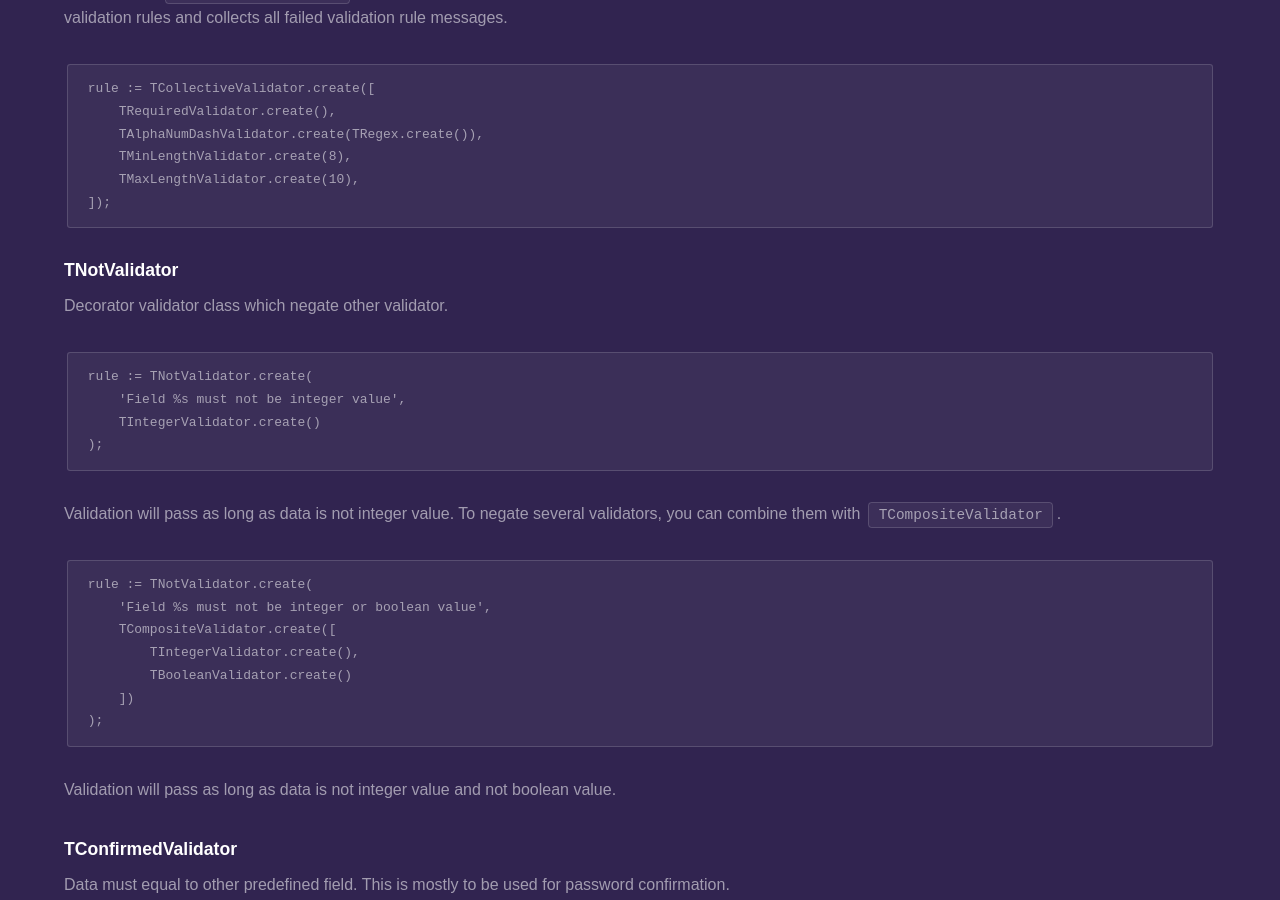
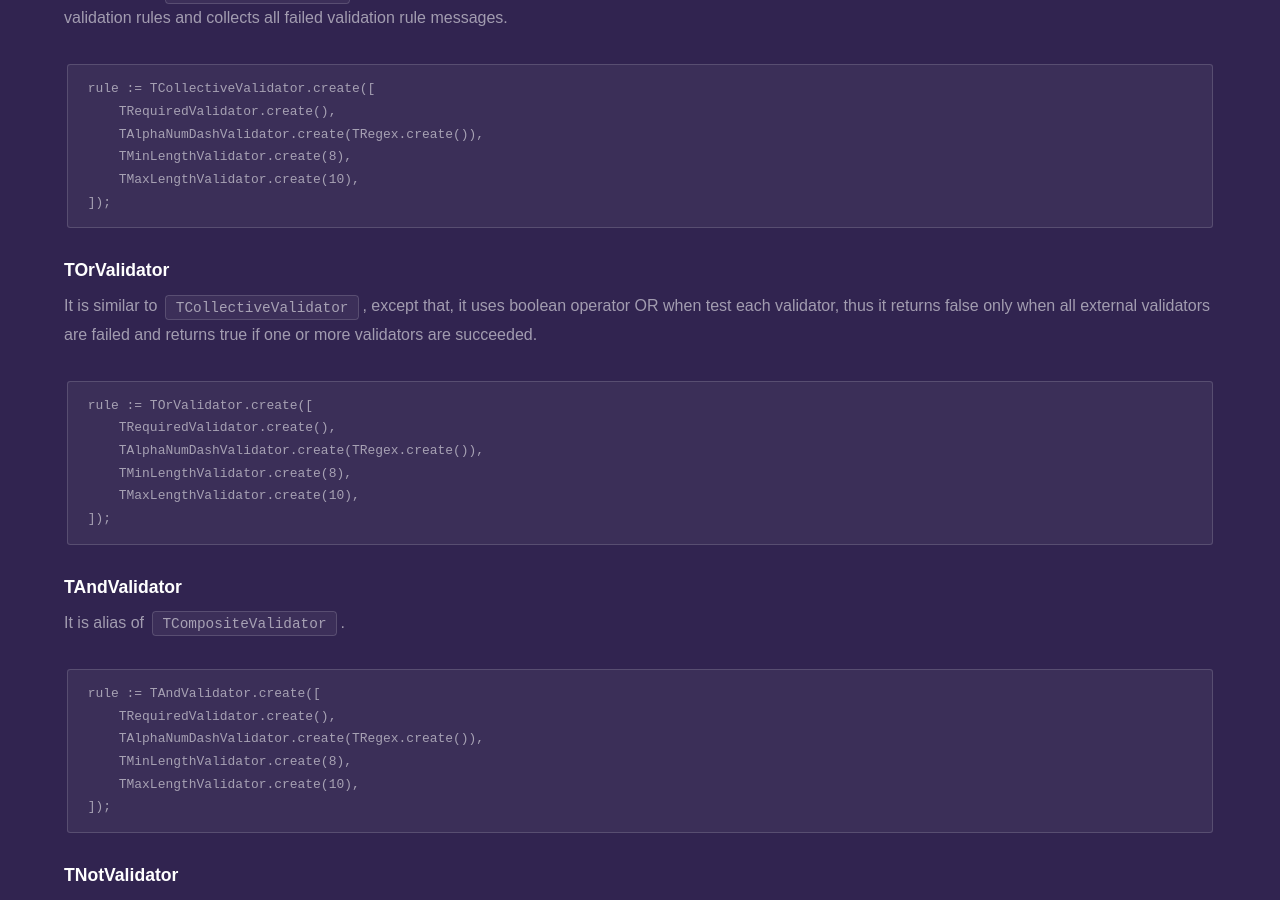
Before and after one commit to fanoframework/fanoframework.github.io, a Jekyll site: the page built from security/form-validation/built-in-validation-rules/index.md, in a window 1280 px wide and 900 px high, scrolled down 9436 px. Built offline with Jekyll 4.4.1, drawn with Linux system fonts in a browser that asks for light colours; our own code applies the rules of GitHub Pages for plain Markdown files.

Commit message:
add content about or validator

````diff
--- a/security/form-validation/built-in-validation-rules/index.md
+++ b/security/form-validation/built-in-validation-rules/index.md
@@ -403,6 +403,32 @@ rule := TCollectiveValidator.create([
 ]);
 ```
 
+### TOrValidator
+
+It is similar to `TCollectiveValidator`, except that, it uses boolean operator OR when test each validator, thus it returns false only when all external validators are failed and returns true if one or more validators are succeeded.
+
+```
+rule := TOrValidator.create([
+    TRequiredValidator.create(),
+    TAlphaNumDashValidator.create(TRegex.create()),
+    TMinLengthValidator.create(8),
+    TMaxLengthValidator.create(10),
+]);
+```
+
+### TAndValidator
+
+It is alias of `TCompositeValidator`.
+
+```
+rule := TAndValidator.create([
+    TRequiredValidator.create(),
+    TAlphaNumDashValidator.create(TRegex.create()),
+    TMinLengthValidator.create(8),
+    TMaxLengthValidator.create(10),
+]);
+```
+
 ### TNotValidator
 
 Decorator validator class which negate other validator.
````
